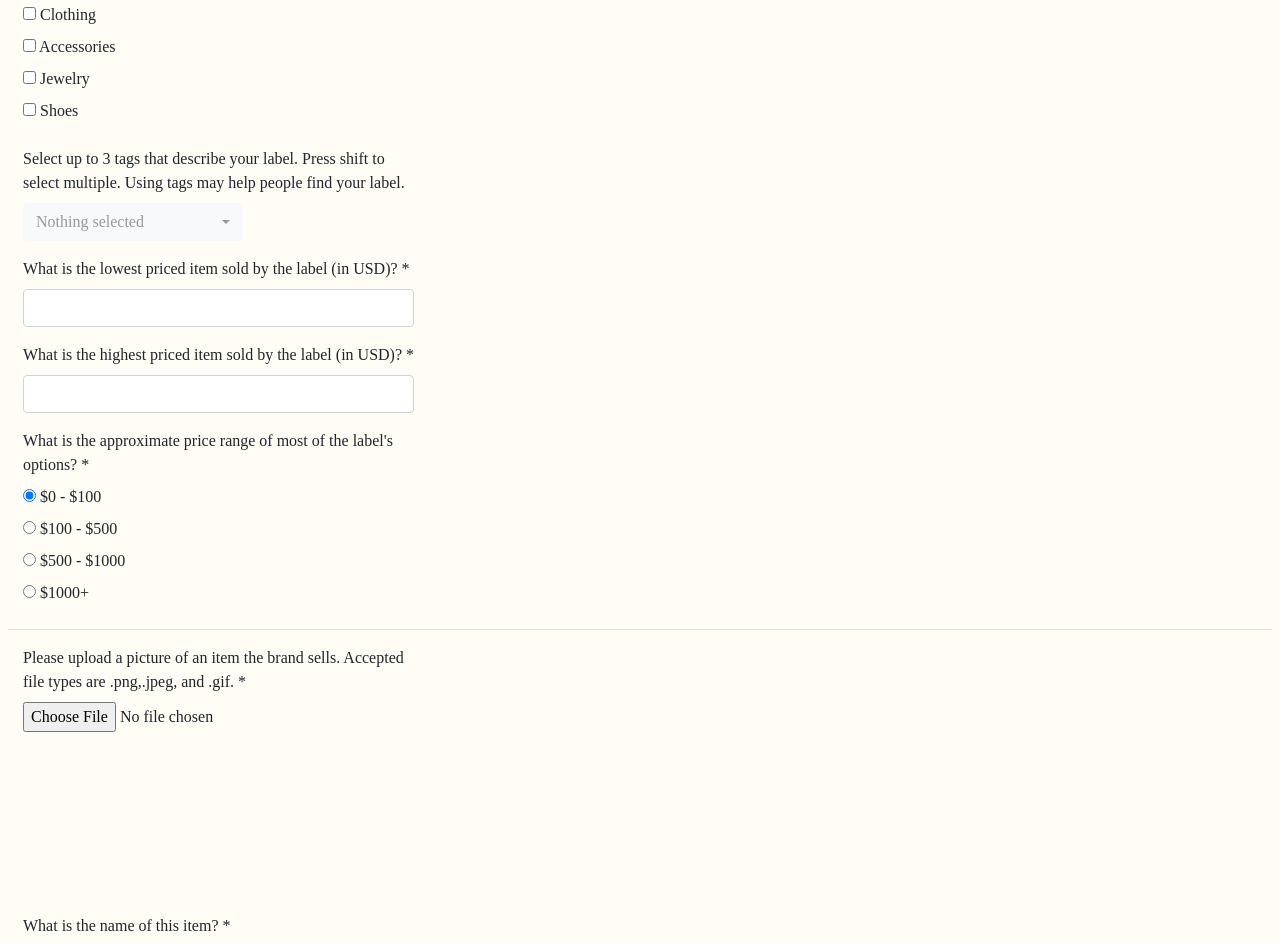
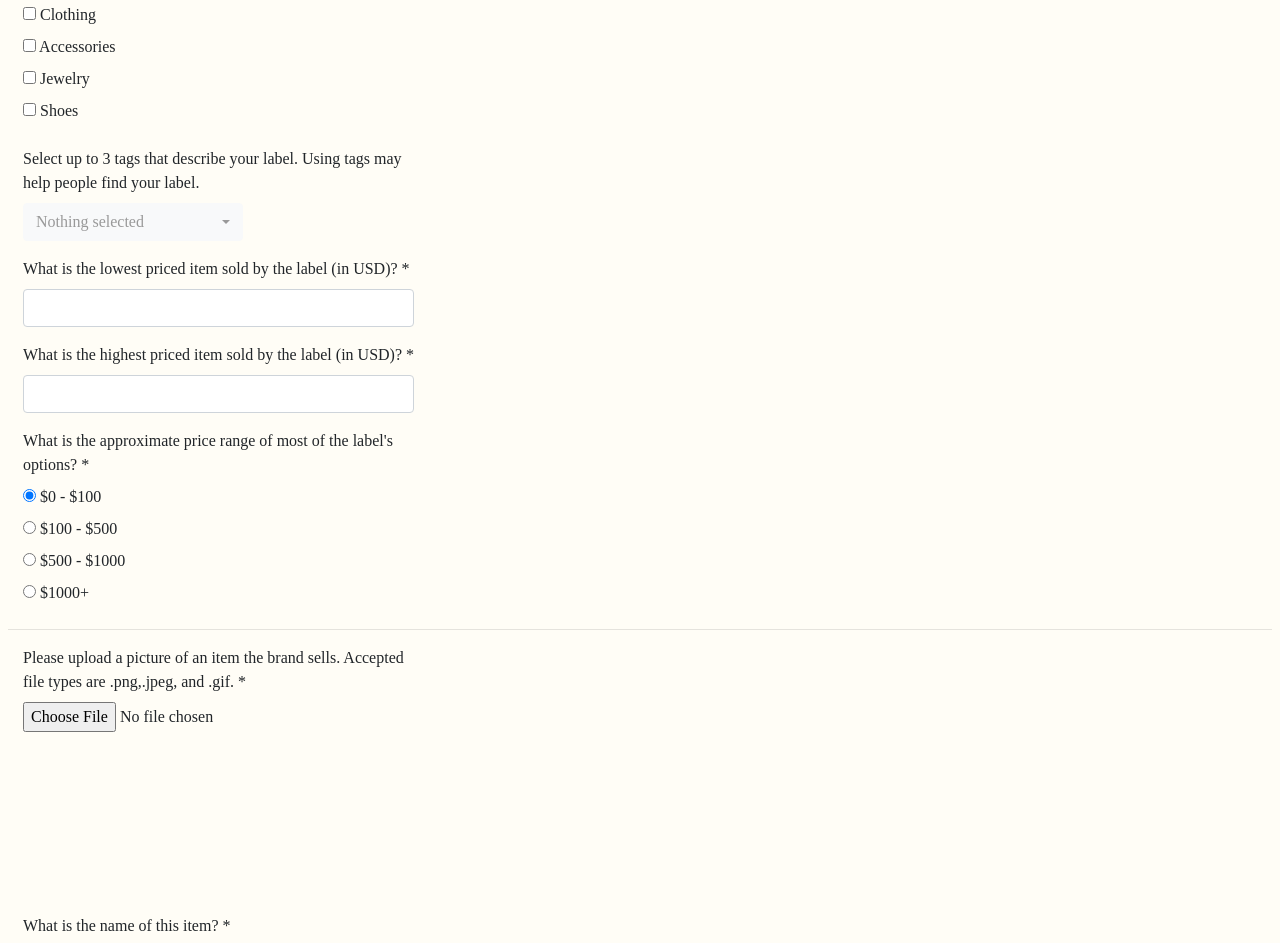
Before and after one commit to ogonwodoh/TheBFFWebClient, a plain HTML site: page public/submit.html in a window 1280 px wide. Shown: the part 1268-2211 px from the top of the page. Drawn offline with nearby package versions, Linux system fonts and the light colour scheme; some packages are replaced by stand-ins of ours; a script that the page names is missing.

Commit message:
multi-select tabs working

```diff
--- a/public/submit.html
+++ b/public/submit.html
@@ -131,7 +131,7 @@
                   </div>
                </div>
                <div class="form-group">
-                 <label class="col-md-4 control-label" for="publish_pending_labels">Select up to 3 tags that describe your label. Press shift to select multiple. Using tags may help people find your label.</label>
+                 <label class="col-md-4 control-label" for="publish_pending_labels">Select up to 3 tags that describe your label. Using tags may help people find your label.</label>
                  <div class="col-md-4">
                    <select name="tags" multiple="" class="selectpicker" id="tags">
                      <option value="#athletic">#athletic</option>
```
